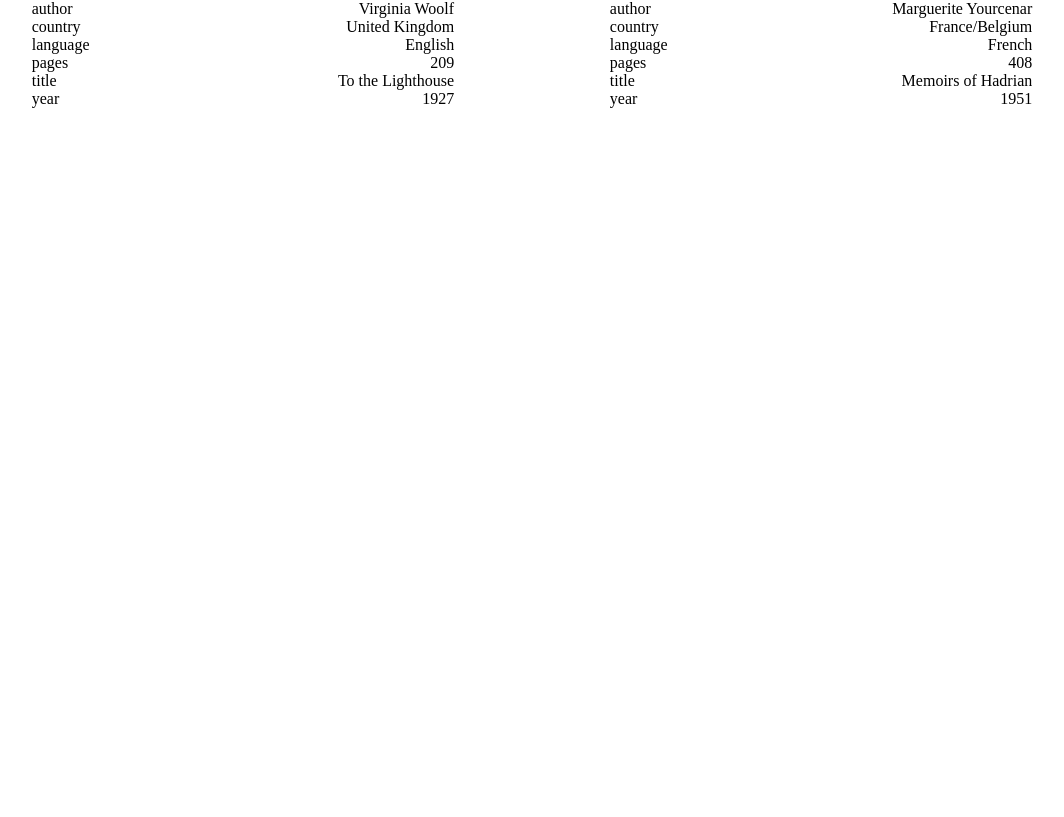
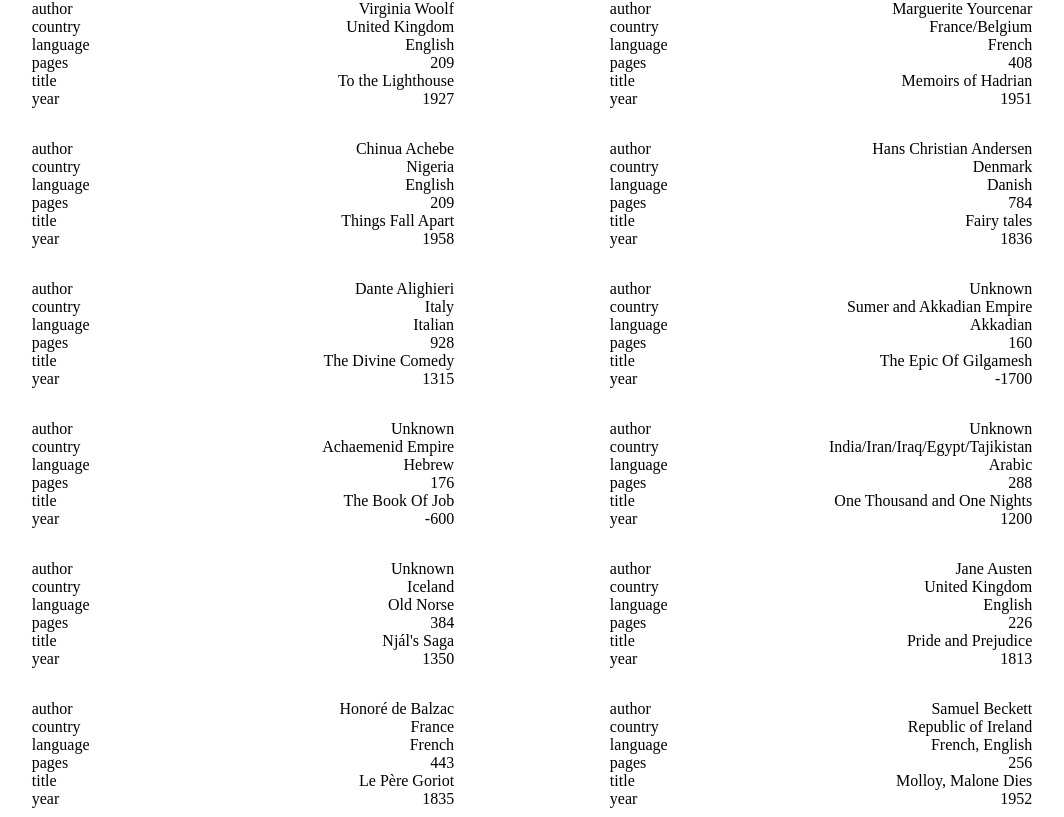
Before and after one commit to derrickholleman/books-filter-challenge, a React (Create React App) app: page / in a window 1280 px wide. Shown: the part 7043-7860 px from the top of the page, without its empty margins (108-1172 px from the left). Before the commit the page ends 7167 px from the top, so only its background shows below. Built offline with nearby package versions, Linux system fonts and the light colour scheme.

Commit message:
filter works

```diff
--- a/src/App.css
+++ b/src/App.css
@@ -1,7 +1,3 @@
-.App {
-  text-align: center;
-}
-
 * {
   margin: 0;
   padding: 0;
--- a/src/App.js
+++ b/src/App.js
@@ -1,16 +1,42 @@
-import { useState } from "react";
+import { useState, useEffect } from "react";
 import "./App.css";
 import Book from "./Book";
 import SearchForm from "./SearchForm";
 const booksData = require("./books.json");
 
 function App() {
+  const [books, setBooks] = useState(booksData);
+  const [isFiltering, setIsFiltering] = useState(false);
+  const [authorSearchText, setAuthorSearchText] = useState("");
+  const [titleSearchText, setTitleSearchText] = useState("");
+  const [countrySearchText, setCountrySearchText] = useState("");
+  const [languageSearchText, setLanguageSearchText] = useState("");
+  const [yearSearchText, setYearSearchText] = useState("");
+  const [filteredBooks, setFilteredBooks] = useState([]);
+
   return (
     <div className="App">
-      <SearchForm />
+      <SearchForm
+        setIsFiltering={setIsFiltering}
+        authorSearchText={authorSearchText}
+        setAuthorSearchText={setAuthorSearchText}
+        setFilteredBooks={setFilteredBooks}
+        titleSearchText={titleSearchText}
+        setTitleSearchText={setTitleSearchText}
+        countrySearchText={countrySearchText}
+        setCountrySearchText={setCountrySearchText}
+        languageSearchText={languageSearchText}
+        setLanguageSearchText={setLanguageSearchText}
+        yearSearchText={yearSearchText}
+        setYearSearchText={setYearSearchText}
+        books={booksData}
+      />
 
       <div className="books">
-        {booksData.map((book, index) => (
+        {!isFiltering &&
+          books.map((book, index) => <Book key={index} book={book} />)}
+
+        {filteredBooks.map((book, index) => (
           <Book key={index} book={book} />
         ))}
       </div>
--- a/src/SearchForm.jsx
+++ b/src/SearchForm.jsx
@@ -1,27 +1,120 @@
-import React from "react";
+import { useEffect } from "react";
 
-const SearchForm = () => {
+const SearchForm = ({
+  setIsFiltering,
+  authorSearchText,
+  setAuthorSearchText,
+  titleSearchText,
+  setTitleSearchText,
+  countrySearchText,
+  setCountrySearchText,
+  languageSearchText,
+  setLanguageSearchText,
+  yearSearchText,
+  setYearSearchText,
+  setFilteredBooks,
+  books,
+}) => {
+  const handleAuthorChange = (e) => {
+    setAuthorSearchText(e.target.value);
+  };
+
+  const handleTitleChange = (e) => {
+    setTitleSearchText(e.target.value);
+  };
+
+  const handleCountryChange = (e) => {
+    setCountrySearchText(e.target.value);
+  };
+
+  const handleLanguageChange = (e) => {
+    setLanguageSearchText(e.target.value);
+  };
+
+  const handleYearChange = (e) => {
+    setYearSearchText(e.target.value);
+  };
+
+  useEffect(() => {
+    if (
+      !authorSearchText &&
+      !titleSearchText &&
+      !countrySearchText &&
+      !languageSearchText &&
+      !yearSearchText
+    ) {
+      setIsFiltering(false);
+    } else {
+      setIsFiltering(true);
+    }
+
+    setFilteredBooks(
+      books.filter((book) => {
+        return (
+          book.author
+            .toLowerCase()
+            .includes(authorSearchText.toLowerCase().trim()) &&
+          book.title
+            .toLowerCase()
+            .includes(titleSearchText.toLowerCase().trim()) &&
+          book.country
+            .toLowerCase()
+            .includes(countrySearchText.toLowerCase().trim()) &&
+          book.language
+            .toLowerCase()
+            .includes(languageSearchText.toLowerCase().trim()) &&
+          book.year.toString().includes(yearSearchText.trim())
+        );
+      })
+    );
+  }, [
+    books,
+    authorSearchText,
+    titleSearchText,
+    countrySearchText,
+    languageSearchText,
+    yearSearchText,
+  ]);
+
+  console.log(authorSearchText);
+
   return (
     <div className="search-form">
       <div>
         <label htmlFor="author">author</label>
-        <input type="text" />
+        <input
+          type="text"
+          value={authorSearchText}
+          onChange={handleAuthorChange}
+        />
       </div>
       <div>
         <label htmlFor="title">title</label>
-        <input type="text" />
+        <input
+          type="text"
+          value={titleSearchText}
+          onChange={handleTitleChange}
+        />
       </div>
       <div>
         <label htmlFor="country">country</label>
-        <input type="text" />
+        <input
+          type="text"
+          value={countrySearchText}
+          onChange={handleCountryChange}
+        />
       </div>
       <div>
         <label htmlFor="language">language</label>
-        <input type="text" />
+        <input
+          type="text"
+          value={languageSearchText}
+          onChange={handleLanguageChange}
+        />
       </div>
       <div>
         <label htmlFor="year">year</label>
-        <input type="text" />
+        <input type="text" value={yearSearchText} onChange={handleYearChange} />
       </div>
     </div>
   );
```
